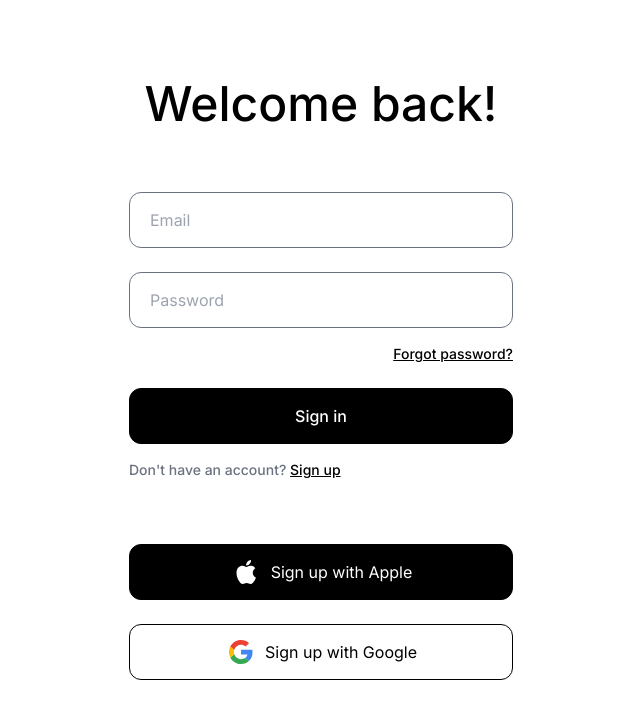
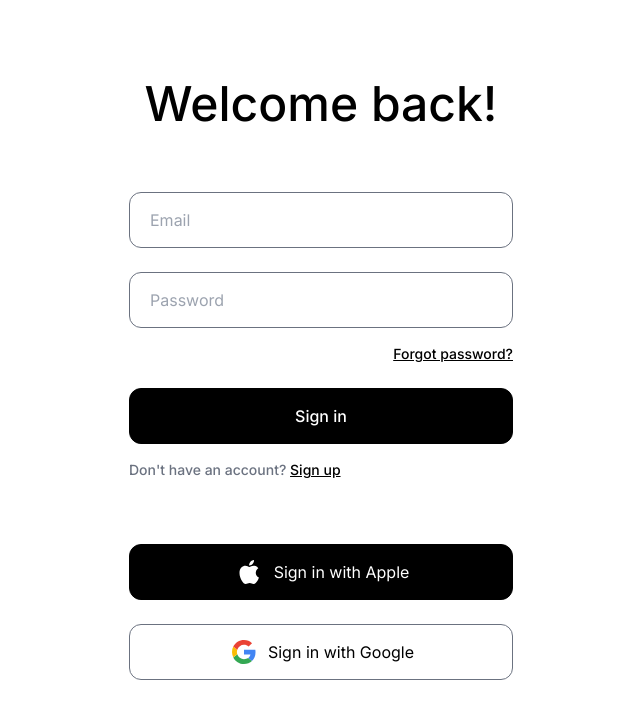
Before and after one commit to abdihashii/fun-sign-in-ui, a Next.js app: page /sign-in in a window 1280 px wide. Shown: the top 718 px of the page, without its empty margins (319-959 px from the left). Built offline with nearby package versions, Linux system fonts and the light colour scheme; no server answers.

Commit message:
Adding some hover effects and changin button words

```diff
--- a/src/app/sign-in/page.tsx
+++ b/src/app/sign-in/page.tsx
@@ -56,7 +56,10 @@ export default function SignUpPage() {
 
           <p className="text-gray-500 font-medium text-sm">
             Don't have an account? {` `}
-            <Link className="underline text-black" href="/sign-up">
+            <Link
+              className="hover:text-gray-500 underline text-black"
+              href="/sign-up"
+            >
               Sign up
             </Link>
           </p>
@@ -66,11 +69,11 @@ export default function SignUpPage() {
       <div className="flex flex-col gap-6">
         <button className="h-14 p-3 gap-2 justify-center items-center flex flex-row py-3 bg-black text-white rounded-xl text-base border border-black">
           <AppleBlackIcon />
-          Sign up with Apple
+          Sign in with Apple
         </button>
-        <button className="h-14 p-3 gap-2 justify-center items-center flex flex-row border border-black py-3 bg-white text-black rounded-xl text-base">
+        <button className="hover:border-2 h-14 p-3 gap-2 justify-center items-center flex flex-row border border-gray-500 py-3 bg-white text-black rounded-xl text-base">
           <GoogleColorIcon />
-          Sign up with Google
+          Sign in with Google
         </button>
       </div>
     </main>
--- a/src/app/sign-up/page.tsx
+++ b/src/app/sign-up/page.tsx
@@ -59,7 +59,10 @@ export default function SignUpPage() {
 
           <p className="text-gray-500 font-medium text-sm">
             Already have an account? {` `}
-            <Link className="text-black underline" href="/sign-in">
+            <Link
+              className="hover:text-gray-500 text-black underline"
+              href="/sign-in"
+            >
               Login
             </Link>
           </p>
```
